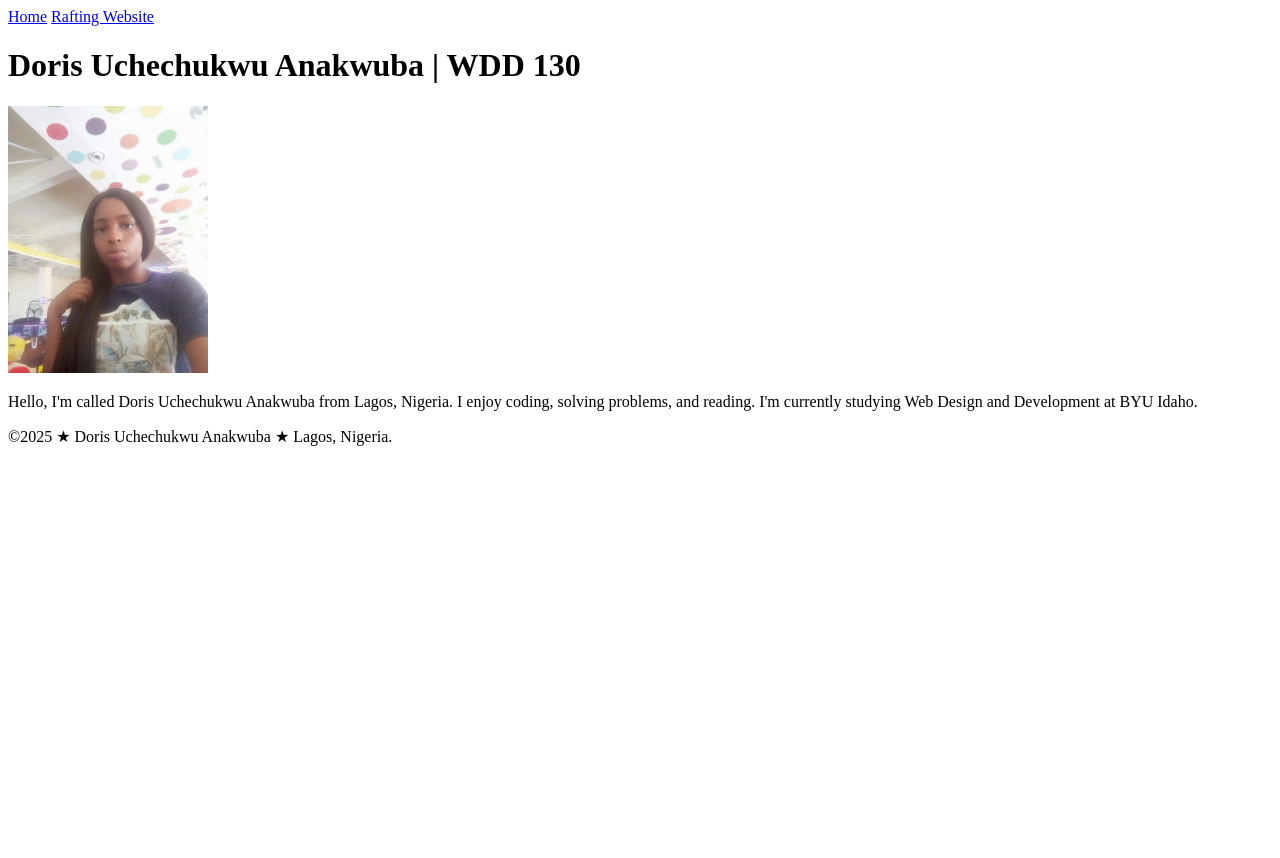
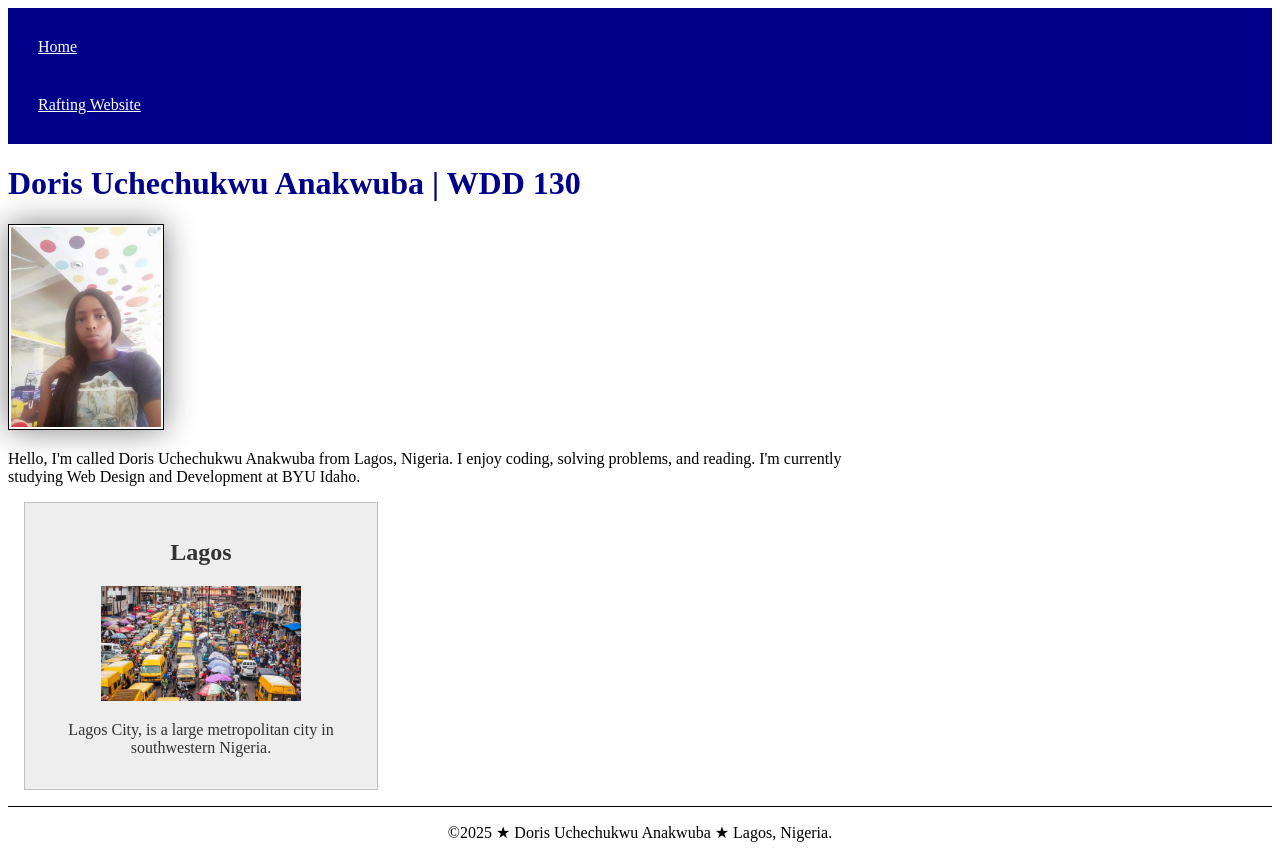
Before and after one commit to devdoris/wdd130, a plain HTML site: page index.html in a window 1280 px wide. Before the commit the page ends 800 px from the top, so only its background shows below. Drawn offline with Linux system fonts and the light colour scheme.

Commit message:
Updated Homepage Enhancement.

```diff
--- a/index.html
+++ b/index.html
@@ -5,6 +5,9 @@
     <meta charset="UTF-8">
     <meta name="viewport" content="width=device-width, initial-scale=1.0">
     <title>Doris Uchechukwu Anakwuba | WDD 130</title>
+    <meta name="description" content="WDD Homepage Enhancement" />
+    <meta name="author" content="Doris Uchechukwu Anakwuba" />
+    <link rel="stylesheet" href="styles/styles.css" />
 </head>
 
 <body>
@@ -20,6 +23,11 @@
         <p>Hello, I'm called Doris Uchechukwu Anakwuba from Lagos, Nigeria. I enjoy coding, solving problems, and
             reading. I'm currently studying Web Design and Development at BYU Idaho.</p>
     </main>
+    <aside>
+        <h2>Lagos</h2>
+        <img src="images/Lagos-image.jpeg" alt="" />
+        <p>Lagos City, is a large metropolitan city in southwestern Nigeria.</p>
+    </aside>
     <footer>
         <p>©2025 ★ Doris Uchechukwu Anakwuba ★ Lagos, Nigeria. </p>
     </footer>
--- a/styles/styles.css
+++ b/styles/styles.css
@@ -0,0 +1,55 @@
+/* body {
+
+} */
+
+nav {
+    background-color: darkblue;
+    padding: 10px;
+}
+
+nav a {
+    color: white;
+    display: block;
+    padding: 20px;
+}
+
+h1 {
+    color: darkblue;
+}
+
+main img {
+    width: 150px;
+    height: auto;
+    border: 1px solid black;
+    padding: 2px;
+    box-shadow: 0 0 30px gray;
+}
+
+p {
+    padding: 0;
+}
+
+main {
+    max-width: 840px;
+}
+
+aside {
+    width: 20rem;
+    margin: 1rem;
+    border: 1px solid rgb(0 0 0 / 0.2);
+    padding: 1rem;
+    background-color: #eee;
+    color: #333;
+    text-align: center;
+}
+
+aside img {
+    width: 200px;
+    height: auto;
+}
+
+footer {
+    margin-top: 15px;
+    border-top: 1px solid #000;
+    text-align: center;
+}
```
Also changed, not shown: images/Lagos-image.jpeg (added).
